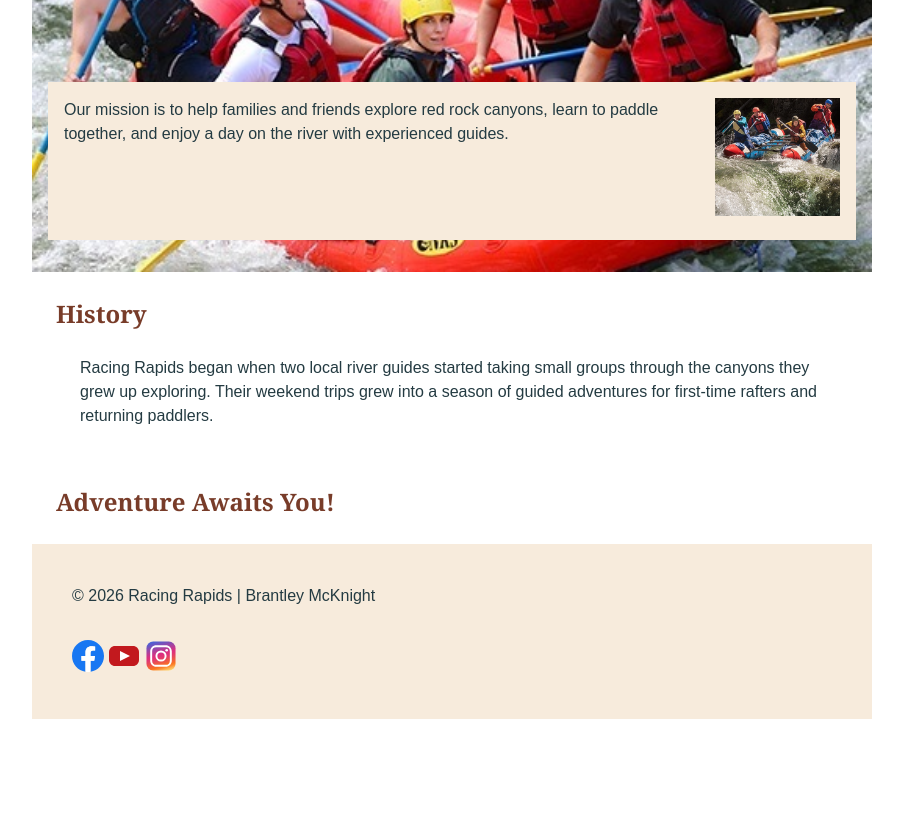
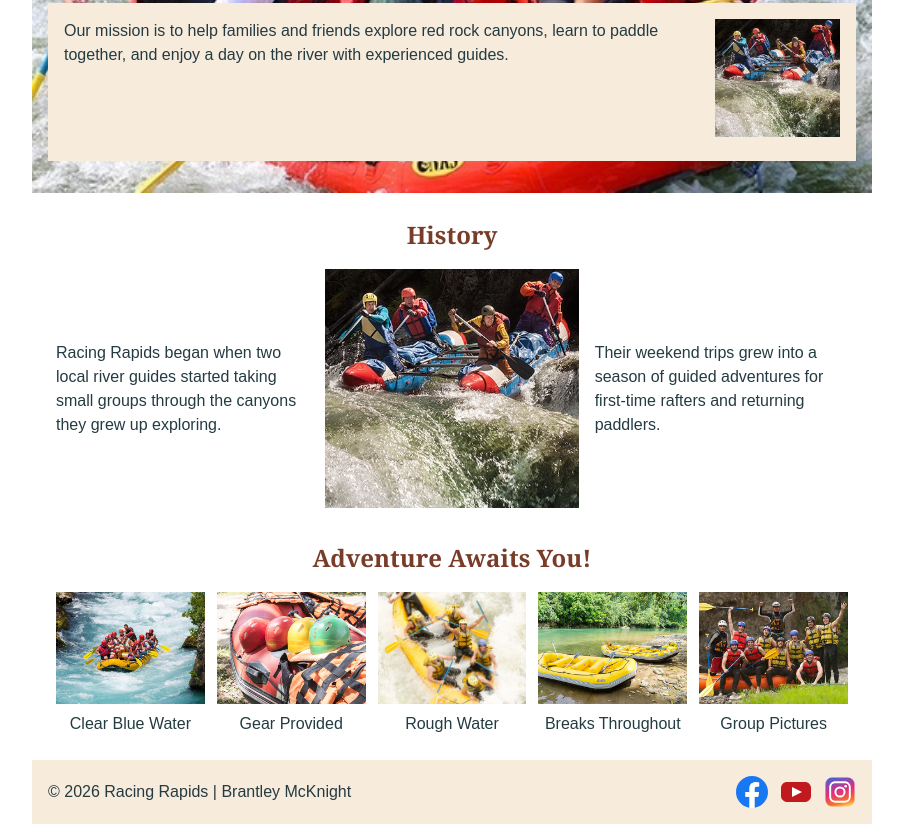
Before and after one commit to McKbricks/wdd130, a plain HTML site: page wwr/about.html in a window 1280 px wide. Shown: the part 472-1296 px from the top of the page, without its empty margins (188-1091 px from the left). Before the commit the page ends 1191 px from the top, so only its background shows below. Drawn offline with Linux system fonts and the light colour scheme.

Commit message:
white water rafting site updates week 4

```diff
--- a/wwr/about.html
+++ b/wwr/about.html
@@ -37,18 +37,47 @@
             </article>
         </div>
 
-        <section>
+        <section class="history">
             <h2>History</h2>
-            <p>Racing Rapids began when two local river guides started taking small groups
-                through
-                the canyons they grew up exploring. Their weekend trips grew into a season of
-                guided
-                adventures for first-time rafters and returning paddlers.</p>
+            <div class="history-content">
+                <p>Racing Rapids began when two local river guides started taking small
+                    groups through the canyons they grew up exploring.</p>
+
+                <img src="images/rafting-waterfall.jpg" alt="Rafters approach a whitewater drop">
+
+                <p>Their weekend trips grew into a season of guided adventures for
+                    first-time rafters and returning paddlers.</p>
+            </div>
         </section>
 
-        <section>
+        <section class="adventures">
             <h2>Adventure Awaits You!</h2>
+            <div class="adventure-gallery">
+                <figure>
+                    <img src="images/clear-blue-rafting.jpg"
+                      alt="Rafters paddle through blue water">
+                    <figcaption>Clear Blue Water</figcaption>
+                </figure>
+                <figure>
+                    <img src="images/helmets-on-boats.jpg" alt="Helmets on a raft.">
+                    <figcaption>Gear Provided</figcaption>
+                </figure>
+                <figure>
+                    <img src="images/rough-water.jpg" alt="Rough water for rafting">
+                    <figcaption>Rough Water</figcaption>
+                </figure>
+                <figure>
+                    <img src="images/boats-on-shore.jpg" alt="Boats on the shore">
+                    <figcaption>Breaks Throughout</figcaption>
+                </figure>
+                <figure>
+                    <img src="images/group-image.jpg" alt="Rafters taking a group Photo.">
+                    <figcaption>Group Pictures</figcaption>
+                </figure>
+            </div>
         </section>
+
+
     </main>
 
 
--- a/wwr/styles/rafting.css
+++ b/wwr/styles/rafting.css
@@ -33,9 +33,22 @@ footer {
     padding: 16px;
 }
 
+header {
+    display: grid;
+    grid-template-columns: 120px 1fr;
+    align-items: center;
+    gap: 16px;
+}
+
+header nav {
+    margin: 0;
+    padding: 0;
+}
+
 header nav ul {
     display: flex;
     flex-wrap: wrap;
+    justify-content: space-evenly;
     gap: 16px;
     list-style: none;
 }
@@ -115,3 +128,73 @@ article {
         font-size: 1.5rem;
     }
 }
+
+.history h2,
+.adventures h2 {
+    margin-bottom: 16px;
+    text-align: center;
+}
+
+.history-content {
+    display: grid;
+    grid-template-columns: repeat(3, minmax(0, 1fr));
+    align-items: center;
+    gap: 16px;
+}
+
+.history-content p,
+footer p {
+    margin: 0;
+    padding: 0;
+}
+
+.history-content img,
+.adventure-gallery img {
+    display: block;
+    width: 100%;
+    height: auto;
+}
+
+.adventure-gallery {
+    display: grid;
+    grid-template-columns: repeat(5, minmax(0, 1fr));
+    gap: 12px;
+    text-align: center;
+}
+
+.adventure-gallery img {
+    aspect-ratio: 4 / 3;
+    object-fit: cover;
+}
+
+.adventure-gallery figcaption {
+    margin-top: 8px;
+}
+
+footer {
+    display: flex;
+    flex-wrap: wrap;
+    align-items: center;
+    gap: 12px;
+}
+
+footer .socialmedia {
+    display: flex;
+    gap: 12px;
+    margin: 0 0 0 auto;
+    padding: 0;
+}
+
+.socialmedia img {
+    display: block;
+}
+
+@media (max-width: 600px) {
+    .history-content {
+        grid-template-columns: 1fr;
+    }
+
+    .adventure-gallery {
+        grid-template-columns: repeat(2, minmax(0, 1fr));
+    }
+}
```
Also changed, not shown: wwr/images/boats-on-shore.jpg (added), wwr/images/clear-blue-rafting.jpg (added), wwr/images/group-image.jpg (added), wwr/images/helmets-on-boats.jpg (added), wwr/images/rafting-river.jpg (renamed from wwr/images/rafting58_600.jpg), wwr/images/rough-water.jpg (added).
